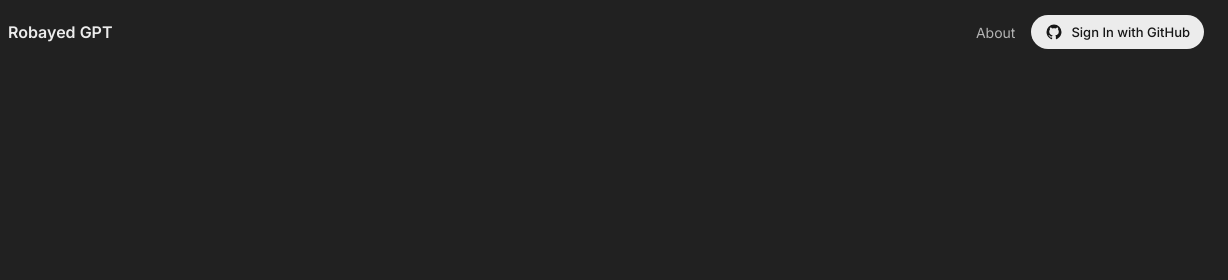
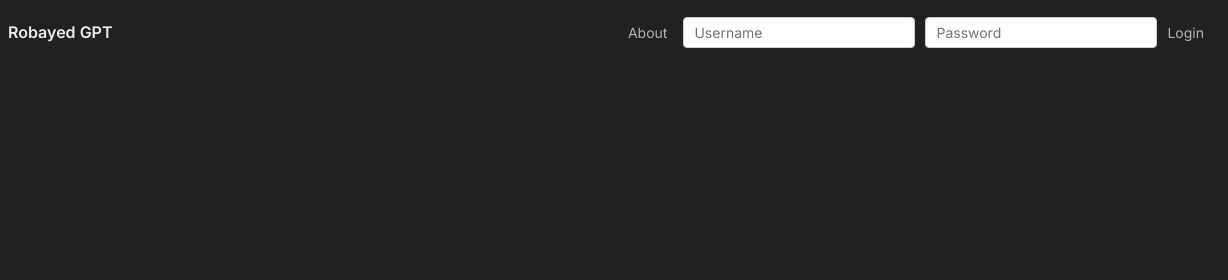
Before and after one commit to mzainadnan/robayed-gpt, a website: page index.html in a window 1280 px wide. Shown: the top 280 px of the page, 52-1280 px from the left. Drawn offline with Linux system fonts and the light colour scheme.

Commit message:
Update index.html

```diff
--- a/index.html
+++ b/index.html
@@ -10,7 +10,6 @@
     <link href="https://fonts.googleapis.com/css2?family=Inter:wght@400;500;600&display=swap" rel="stylesheet">
 </head>
 <body>
-
 <div class="home-screen" id="homeScreen">
     <header class="home-navbar">
         <div class="home-logo-zone">
@@ -19,10 +18,14 @@
         </div>
         <div class="home-nav-links">
             <button class="nav-link-btn" id="openAbout">About</button>
-                <button class="github-login-btn" id="loginHeaderBtn">
-                    <svg class="icon" viewBox="0 0 24 24"><path d="M12 2A10 10 0 0 0 2 12c0 4.42 2.87 8.17 6.84 9.5.5.08.66-.23.66-.5v-1.69c-2.77.6-3.36-1.34-3.36-1.34-.46-1.16-1.11-1.47-1.11-1.47-.9-.62.07-.6.07-.6 1 .07 1.53 1.03 1.53 1.03.9 1.52 2.34 1.07 2.91.83.1-.65.35-1.09.63-1.34-2.22-.25-4.55-1.11-4.55-4.94 0-1.1.39-1.99 1.03-2.69-.1-.25-.45-1.27.1-2.64 0 0 .84-.27 2.75 1.02.79-.22 1.65-.33 2.5-.33.85 0 1.71.11 2.5.33 1.91-1.29 2.75-1.02 2.75-1.02.55 1.37.2 2.39.1 2.64.64.7 1.03 1.6 1.03 2.69 0 3.84-2.34 4.68-4.57 4.93.36.31.68.92.68 1.85V21c0 .27.16.59.67.5C19.14 20.16 22 16.42 22 12A10 10 0 0 0 12 2z"/></svg>
-                    Sign In with GitHub
-                </button>
+
+            <div id="loginFormContainer" style="display: flex; gap: 10px; align-items: center;">
+                <input type="text" id="usernameInput" placeholder="Username" style="padding: 6px 10px; border-radius: 4px; border: 1px solid #ccc; background: #fff; color: #333; font-size: 14px;">
+                <input type="password" id="passwordInput" placeholder="Password" style="padding: 6px 10px; border-radius: 4px; border: 1px solid #ccc; background: #fff; color: #333; font-size: 14px;">
+                <button class="nav-link-btn" id="loginSubmitBtn">Login</button>
+            </div>
+
+            <span id="welcomeMessage" style="display: none; color: white; font-weight: bold; font-size: 14px; margin-left: 10px;"></span>
         </div>
     </header>
 
```
Lines whose indentation alone changed are shown as unchanged.
